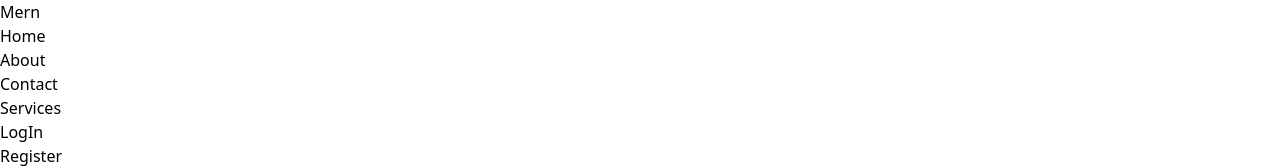
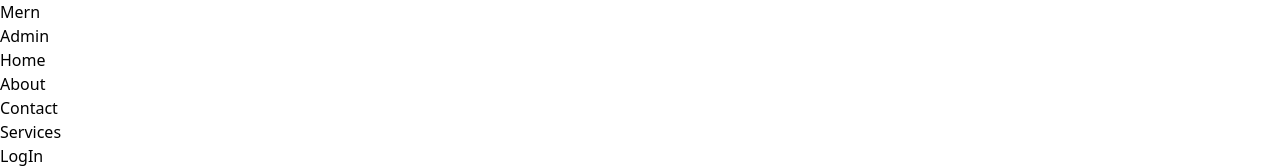
Before and after one commit to YogeshKumarChaudhary/FullStack-Fronted, a React (Vite) app: page / in a window 1280 px wide. Shown: the top 168 px of the page. Built offline with nearby package versions, Linux system fonts and the light colour scheme; no server answers.

Commit message:
depoyment

```diff
--- a/src/components/Navbar.jsx
+++ b/src/components/Navbar.jsx
@@ -25,6 +25,9 @@ const Navbar = () => {
           }`}
         >
           <li onClick={handlChnage}>
+            <Link to="/admin">Admin</Link>
+          </li>
+          <li onClick={handlChnage}>
             <Link to="/">Home</Link>
           </li>
           <li onClick={handlChnage}>
@@ -40,9 +43,6 @@ const Navbar = () => {
             <>
               <li onClick={handlChnage}>
                 <Link to="/logout">LogOut</Link>
-              </li>
-              <li onClick={handlChnage}>
-                <Link to="/admin">Admin</Link>
               </li>
             </>
           ) : (
```
